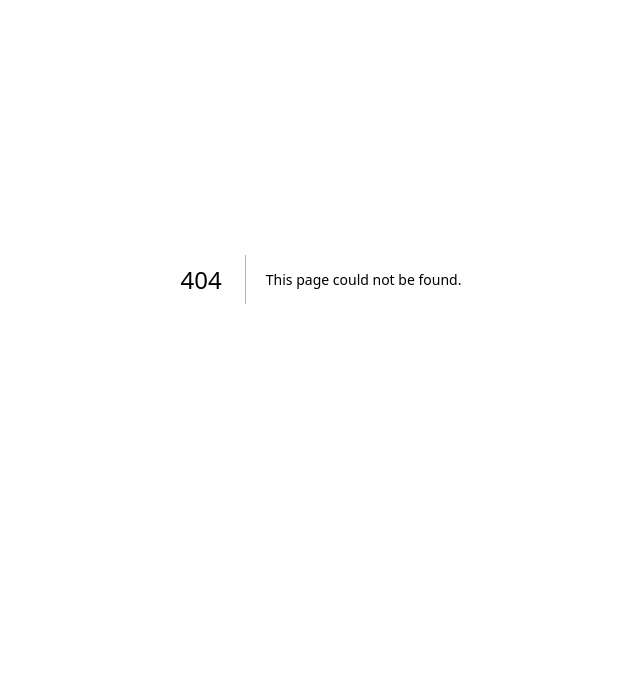
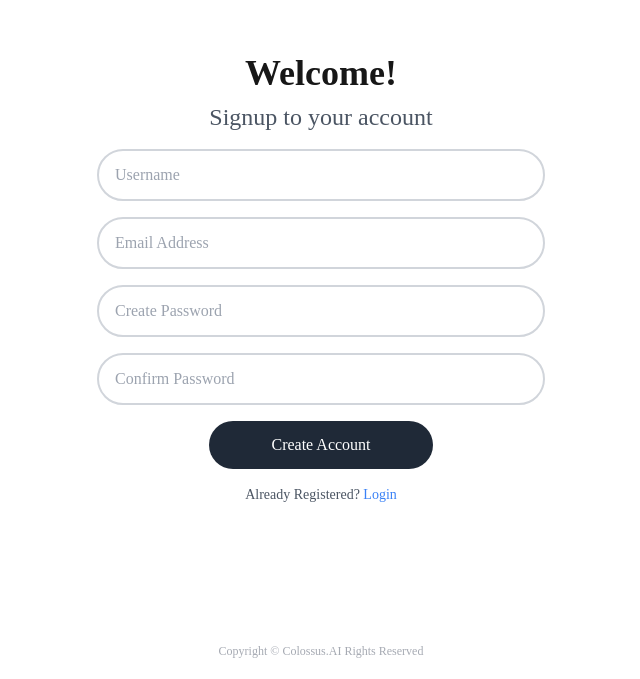
Before and after one commit to Colossus-AI-Learning-Guide-System/ColossusAI-1.0, a Next.js app in the folder fullstack/: page /singup in a window 1280 px wide. Before the commit this address had no page. Shown: the part 121-800 px from the top of the page, without its empty margins (319-959 px from the left). Built offline with nearby package versions, Linux system fonts and the light colour scheme.

Commit message:
added the login and sing up frontend

```diff
--- /dev/null
+++ b/fullstack/app/login/page.tsx
@@ -0,0 +1,46 @@
+import React from 'react';
+import { FaGoogle } from 'react-icons/fa';
+
+const Login: React.FC = () => {
+  return (
+    <div className="flex flex-col items-center justify-center min-h-screen bg-white font-sans">
+      <h2 className="text-3xl text-gray-800 mb-2">Let's get</h2>
+      <h1 className="text-4xl font-bold text-center">Started!</h1>
+      <form className="flex flex-col items-center w-full max-w-xs mt-6">
+        <input
+          type="text"
+          placeholder="Email address / Username"
+          className="w-full px-4 py-3 mb-4 border-2 border-gray-300 rounded-full text-base bg-gray-50 focus:outline-none focus:border-gray-400"
+        />
+        <input
+          type="password"
+          placeholder="Password"
+          className="w-full px-4 py-3 mb-6 border-2 border-gray-300 rounded-full text-base bg-gray-50 focus:outline-none focus:border-gray-400"
+        />
+        <button
+          type="submit"
+          className="w-full px-4 py-3 bg-gray-800 text-white rounded-full text-base font-medium hover:bg-gray-700 transition-colors"
+        >
+          Login
+        </button>
+        <div className="mt-4 text-sm text-gray-600">
+          Not Registered?{' '}
+          <a href="#" className="text-blue-500 hover:underline">
+            Create an account
+          </a>
+        </div>
+        <button
+          className="w-full px-4 py-3 mt-4 bg-gray-200 text-gray-800 rounded-full text-base font-medium flex items-center justify-center hover:bg-gray-300 transition-colors"
+        >
+          <FaGoogle className="mr-2" />
+          Continue with Google
+        </button>
+      </form>
+      <footer className="absolute bottom-5 w-full text-center text-xs text-gray-500 opacity-60">
+        Copyright © Colossus.AI Rights Reserved
+      </footer>
+    </div>
+  );
+};
+
+export default Login;
--- /dev/null
+++ b/fullstack/app/singup/page.tsx
@@ -0,0 +1,49 @@
+import React from 'react';
+
+const Signup: React.FC = () => {
+  return (
+    <div className="flex flex-col items-center justify-center min-h-screen bg-white font-sans">
+      <h1 className="text-center text-4xl font-bold">Welcome!</h1>
+      <h2 className="text-center text-2xl text-gray-600 mt-2">Signup to your account</h2>
+      <form className="flex flex-col items-center w-full max-w-md mt-4">
+        <input
+          type="text"
+          placeholder="Username"
+          className="w-full px-4 py-3 mb-4 border-2 border-gray-300 rounded-full text-base focus:outline-none focus:border-gray-500"
+        />
+        <input
+          type="email"
+          placeholder="Email Address"
+          className="w-full px-4 py-3 mb-4 border-2 border-gray-300 rounded-full text-base focus:outline-none focus:border-gray-500"
+        />
+        <input
+          type="password"
+          placeholder="Create Password"
+          className="w-full px-4 py-3 mb-4 border-2 border-gray-300 rounded-full text-base focus:outline-none focus:border-gray-500"
+        />
+        <input
+          type="password"
+          placeholder="Confirm Password"
+          className="w-full px-4 py-3 mb-4 border-2 border-gray-300 rounded-full text-base focus:outline-none focus:border-gray-500"
+        />
+        <button
+          type="submit"
+          className="w-full max-w-[50%] px-4 py-3 bg-gray-800 text-white rounded-full text-base font-medium hover:bg-gray-700 transition-colors"
+        >
+          Create Account
+        </button>
+        <p className="mt-4 text-sm text-gray-600">
+          Already Registered?{' '}
+          <a href="#" className="text-blue-500 hover:underline">
+            Login
+          </a>
+        </p>
+      </form>
+      <footer className="absolute bottom-5 w-full text-center text-xs text-gray-500 opacity-60">
+        Copyright © Colossus.AI Rights Reserved
+      </footer>
+    </div>
+  );
+};
+
+export default Signup;
--- a/fullstack/package.json
+++ b/fullstack/package.json
@@ -17,7 +17,8 @@
     "mongoose": "^8.0.3",
     "next": "^14.2.22",
     "react": "^18",
-    "react-dom": "^18"
+    "react-dom": "^18",
+    "react-icons": "^5.4.0"
   },
   "devDependencies": {
     "@types/bcryptjs": "^2.4.6",
```
Also changed, not shown: 1 other file (tests, documents, lock files or other folders).
